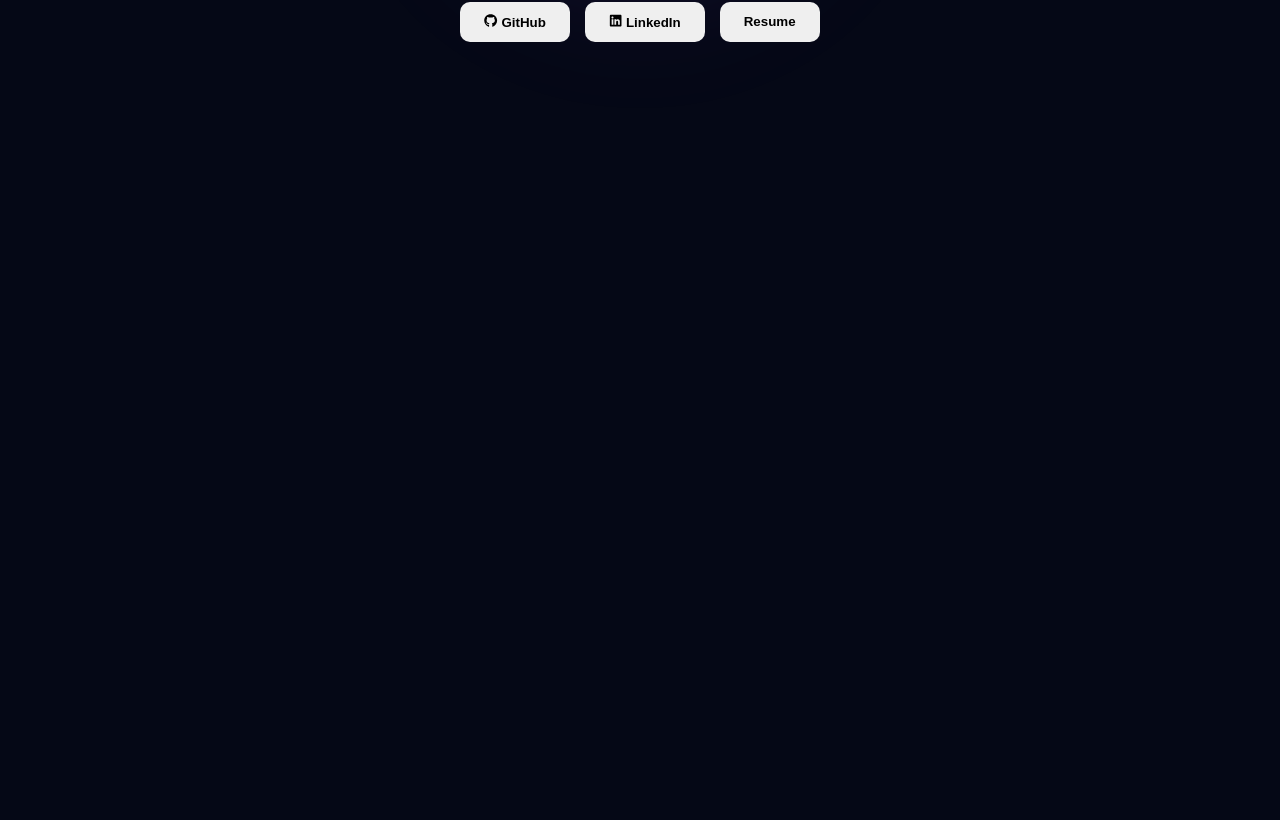
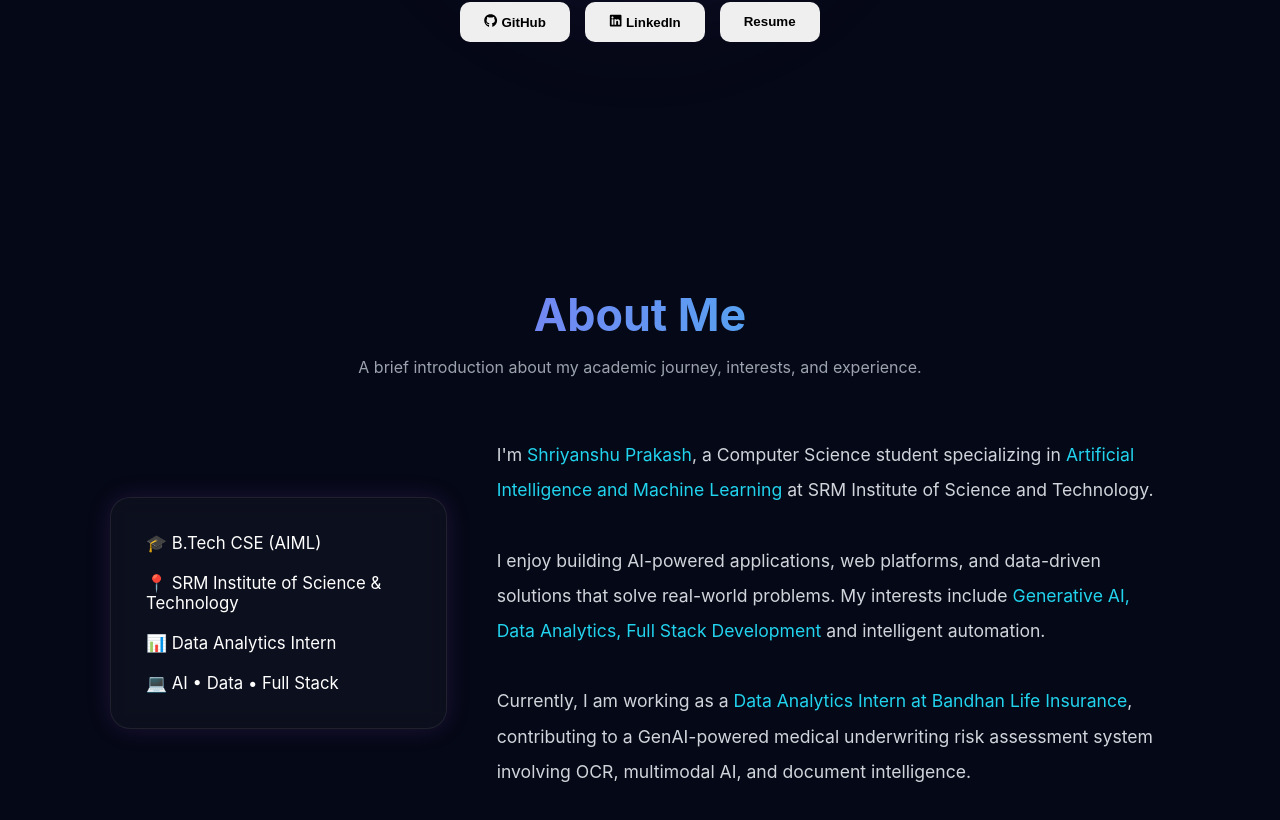
Before and after one commit to shriyanshu-prakash/shriyanshu-portfolio, a React app: page / in a window 1280 px wide. Shown: the part 612-1432 px from the top of the page. Before the commit the page ends 800 px from the top, so only its background shows below. Built offline with nearby package versions, Linux system fonts and the light colour scheme; the HTML template or start-up script is replaced by a standard one.

Commit message:
Improved about me section

```diff
--- a/src/App.jsx
+++ b/src/App.jsx
@@ -1,9 +1,11 @@
 import Hero from "./components/Hero";
+import About from "./components/About";
 
 function App() {
   return (
     <>
       <Hero />
+      <About />
     </>
   );
 }
--- a/src/components/About.jsx
+++ b/src/components/About.jsx
@@ -0,0 +1,110 @@
+function About() {
+  return (
+    <section
+      style={{
+        padding: "100px 20px",
+        maxWidth: "1100px",
+        margin: "auto",
+      }}
+    >
+      {/* Heading */}
+      <h2
+        className="gradient-text"
+        style={{
+          fontSize: "2.8rem",
+          textAlign: "center",
+          marginBottom: "15px",
+        }}
+      >
+        About Me
+      </h2>
+
+      <p
+        style={{
+          textAlign: "center",
+          color: "#9ca3af",
+          marginBottom: "60px",
+          fontSize: "1rem",
+        }}
+      >
+        A brief introduction about my academic journey, interests, and experience.
+      </p>
+
+      {/* Content */}
+      <div
+        style={{
+          display: "grid",
+          gridTemplateColumns: "1fr 2fr",
+          gap: "50px",
+          alignItems: "center",
+        }}
+      >
+        {/* Left Card */}
+        <div
+          style={{
+            padding: "35px",
+            borderRadius: "20px",
+            background: "rgba(255,255,255,0.03)",
+            border: "1px solid rgba(255,255,255,0.08)",
+            boxShadow: "0 0 25px rgba(168,85,247,0.15)",
+            backdropFilter: "blur(10px)",
+          }}
+        >
+          <p style={{ marginBottom: "20px", fontSize: "1.05rem" }}>
+            🎓 B.Tech CSE (AIML)
+          </p>
+
+          <p style={{ marginBottom: "20px", fontSize: "1.05rem" }}>
+            📍 SRM Institute of Science & Technology
+          </p>
+
+          <p style={{ marginBottom: "20px", fontSize: "1.05rem" }}>
+            📊 Data Analytics Intern
+          </p>
+
+          <p style={{ fontSize: "1.05rem" }}>
+            💻 AI • Data • Full Stack
+          </p>
+        </div>
+
+        {/* Right Side */}
+        <div>
+          <p
+            style={{
+              lineHeight: "2",
+              fontSize: "1.1rem",
+              color: "#d1d5db",
+            }}
+          >
+            I'm <span style={{ color: "#22d3ee" }}>Shriyanshu Prakash</span>, a
+            Computer Science student specializing in{" "}
+            <span style={{ color: "#22d3ee" }}>
+              Artificial Intelligence and Machine Learning
+            </span>{" "}
+            at SRM Institute of Science and Technology.
+            <br />
+            <br />
+            I enjoy building AI-powered applications, web platforms, and
+            data-driven solutions that solve real-world problems. My interests
+            include{" "}
+            <span style={{ color: "#22d3ee" }}>
+              Generative AI, Data Analytics, Full Stack Development
+            </span>{" "}
+            and intelligent automation.
+            <br />
+            <br />
+            Currently, I am working as a{" "}
+            <span style={{ color: "#22d3ee" }}>
+              Data Analytics Intern at Bandhan Life Insurance
+            </span>
+            , contributing to a GenAI-powered medical underwriting risk
+            assessment system involving OCR, multimodal AI, and document
+            intelligence.
+          </p>
+        </div>
+      </div>
+    </section>
+  );
+}
+
+export default About;
--- a/src/index.css
+++ b/src/index.css
@@ -17,7 +17,10 @@
 
 .gradient-text {
   background: linear-gradient(90deg, #a855f7, #22d3ee);
+
+  background-clip: text;
   -webkit-background-clip: text;
+
   -webkit-text-fill-color: transparent;
 }
 
@@ -33,3 +36,11 @@
 button:hover {
   transform: translateY(-2px);
 }
+
+section {
+  position: relative;
+}
+
+h2 {
+  font-weight: 700;
+}
```
